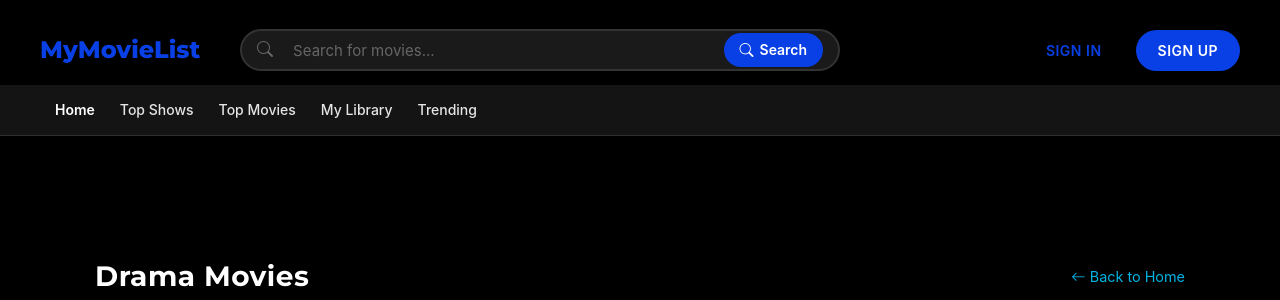
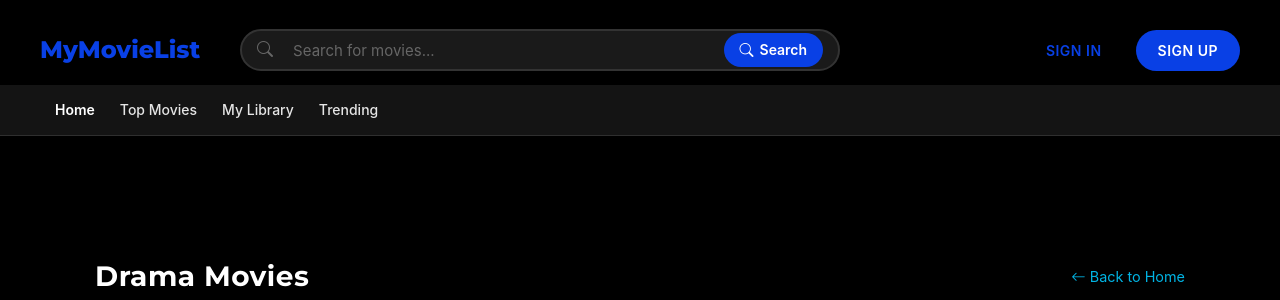
Before and after one commit to littledefbhe/MyMoveList_Website, a Flask app: page /genre/1 in a window 1280 px wide. Shown: the top 300 px of the page. Run offline with Flask 3, Linux system fonts and the light colour scheme.

Commit message:
Removed top shows heading

```diff
--- a/board/templates/base.html
+++ b/board/templates/base.html
@@ -48,7 +48,6 @@
             <div class="container">
                 <ul class="nav-links">
                     <li class="active"><a href="{{ url_for('pages.home') }}">Home</a></li>
-                                        <li><a href="#">Top Shows</a></li>
                     <li><a href="#">Top Movies</a></li>
                     <li><a href="#">My Library</a></li>
                     <li><a href="#">Trending</a></li>
```
